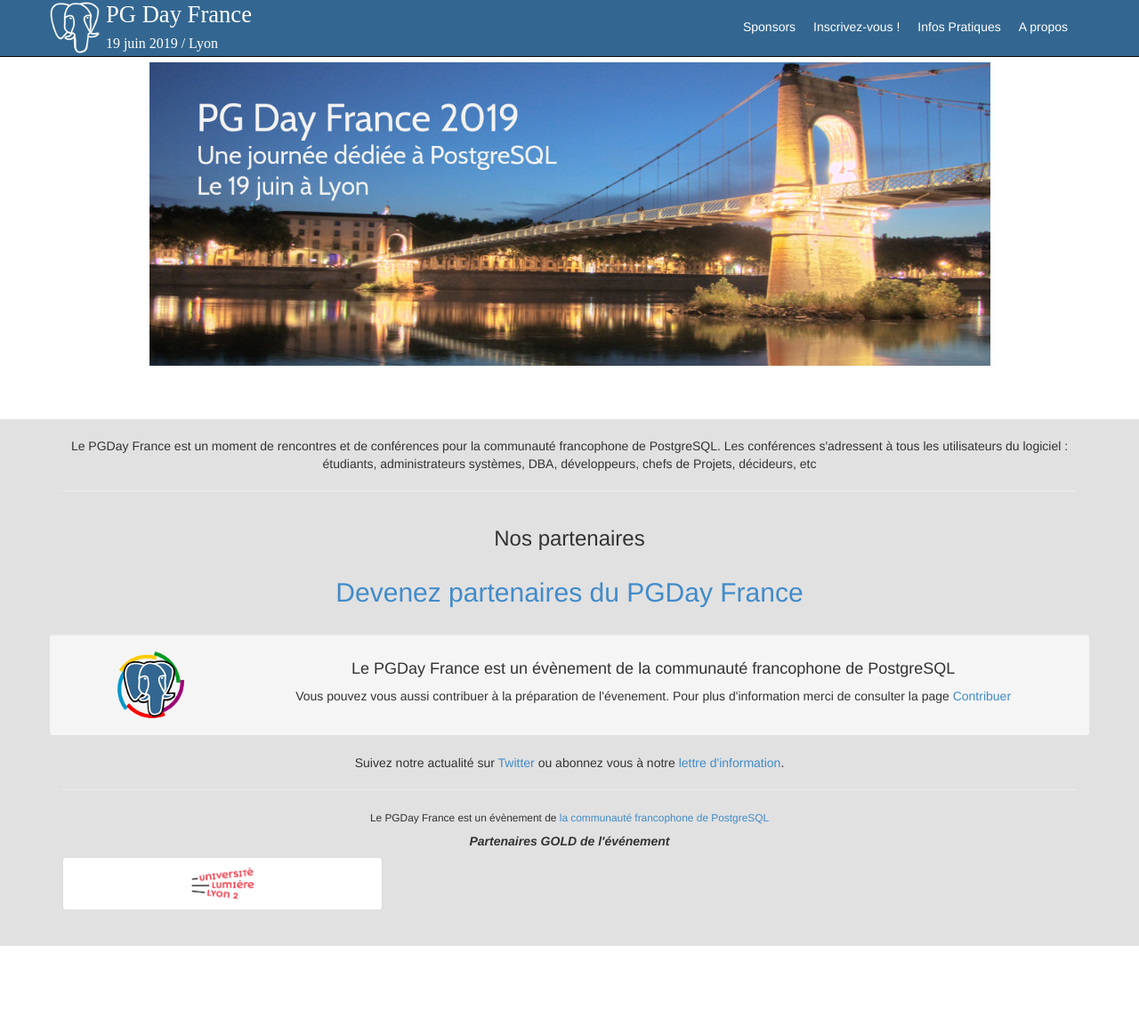
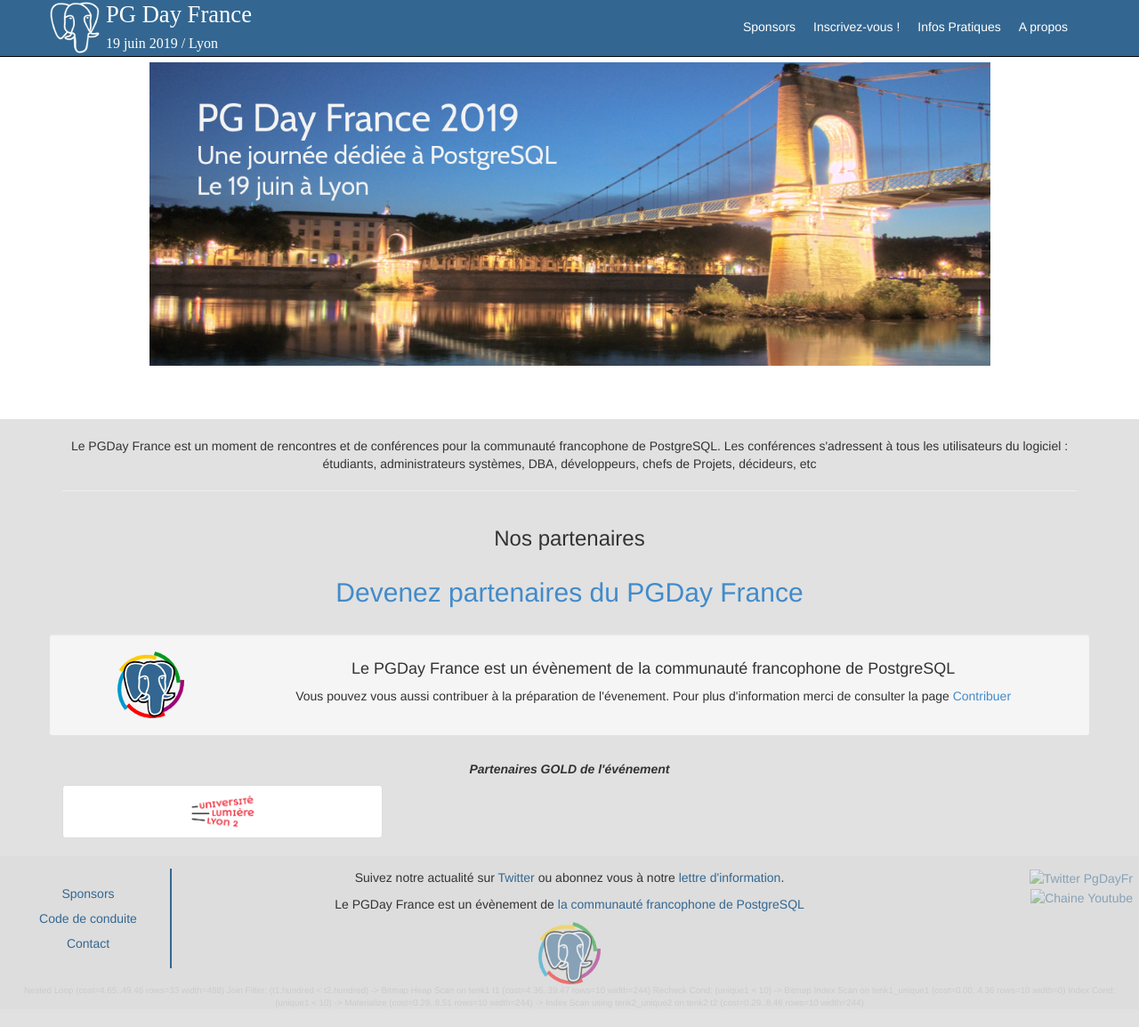
Before and after one commit to postgresqlfr/2024.pgday.fr, a Jekyll site: the page built from index.html, in a window 1280 px wide and 1154 px high. Shown: the whole window at 89% size. Built offline with Jekyll 4.4.1, drawn with Linux system fonts in a browser that asks for light colours.

Commit message:
Mise à jour du style du pied de page

```diff
--- a/_layouts/default.html
+++ b/_layouts/default.html
@@ -56,15 +56,6 @@
 
     <div class="container">
       <footer>
-        <div class="row">
-          <div class="col-lg-12 text-center">
-            <p>Suivez notre actualité sur <a href="https://twitter.com/PGDAY_Fr" data-lang="fr" title="Page Twitter du PGDay France">Twitter</a> ou abonnez vous à notre <a href="http://eepurl.com/wqJTP">lettre d'information</a>.</p>
-            <hr>
-            <small>Le PGDay France est un évènement de <a href="http://www.postgresql.fr" title="Communauté PostgreSQL francophone"> la communauté francophone de PostgreSQL</a></small>
-          </div>
-        </div>
-
-
         <h5>Partenaires GOLD de l'événement</h5>
 
         <div class="row text-center container-fluid" id="sponsors">
@@ -126,6 +117,51 @@
       </footer>
     </div>
 
+    <footer class="pg_footer">
+        <div class="row">
+            <div class="col-md-2">
+              <ul>
+                <li><a href="/sponsors">Sponsors</a></li>
+                <li><a href="/apropos">Code de conduite</a></li>
+                <li><a href="/apropos">Contact</a></li>
+              </ul>
+
+            </div>
+            <div class="col-md-8 text-center">
+                <p>Suivez notre actualité sur <a href="https://twitter.com/PGDAY_Fr" data-lang="fr" title="Page Twitter du PGDay France">Twitter</a>
+                  ou abonnez vous à notre <a href="http://eepurl.com/wqJTP">lettre d'information</a>.</p>
+
+                  <p>
+                      Le PGDay France est un évènement de <a href="http://www.postgresql.fr" title="Communauté PostgreSQL francophone">
+                        la communauté francophone de PostgreSQL</a>
+                  </p>
+
+                    <img src="img/assoc_logo.png" alt="Association PostgreSQL-Fr" width="70px" height="70px">
+
+            </div>
+            <div class="col-md-2 text-right">
+                <a href="https://twitter.com/PGDAY_Fr">
+                    <img src="img/twitter.svg" class="pg_icon" alt="Twitter PgDayFr">
+                </a>
+                <a href="https://www.youtube.com/channel/UCR7skKC85Zn6p7fJ-lW7G8g">
+                    <img src="img/youtube.svg" class="pg_icon" alt="Chaine Youtube">
+                </a>
+
+            </div>
+        </div>
+
+        <p class="pg_sql">
+            Nested Loop  (cost=4.65..49.46 rows=33 width=488)
+            Join Filter: (t1.hundred < t2.hundred)
+            ->  Bitmap Heap Scan on tenk1 t1  (cost=4.36..39.47 rows=10 width=244)
+                  Recheck Cond: (unique1 < 10)
+                  ->  Bitmap Index Scan on tenk1_unique1  (cost=0.00..4.36 rows=10 width=0)
+                        Index Cond: (unique1 < 10)
+            ->  Materialize  (cost=0.29..8.51 rows=10 width=244)
+                  ->  Index Scan using tenk2_unique2 on tenk2 t2  (cost=0.29..8.46 rows=10 width=244)
+        </p>
+  </footer>
+
     <!-- JavaScript -->
     <script src="js/jquery-1.10.2.js"></script>
     <script src="js/bootstrap.js"></script>
--- a/css/style.css
+++ b/css/style.css
@@ -252,3 +252,35 @@
   font-style: italic;
   color: #336791;
 }
+
+
+/* Main footer */
+
+.pg_footer{
+  background-color: #dddddd;
+  padding: 1em 0.5em 0em 0.5em;
+}
+
+.pg_footer a{
+  color: #336791;
+}
+
+.pg_footer ul {
+	list-style: none;
+	line-height: 2em;
+	padding: 1em 2em;
+	border-right: solid 2px  #336791;
+}
+
+.pg_footer img{
+  opacity: 0.5;
+}
+.pg_footer img:hover{
+  opacity: 1;
+}
+
+.pg_sql{
+  opacity: 0.1;
+  font-size: 0.7em;
+  margin: 0;
+}
```
Also changed, not shown: _layouts/1colonne.html (+45 -8 lines), linkedin.svg (added), twitter.svg (added), youtube.svg (added).
